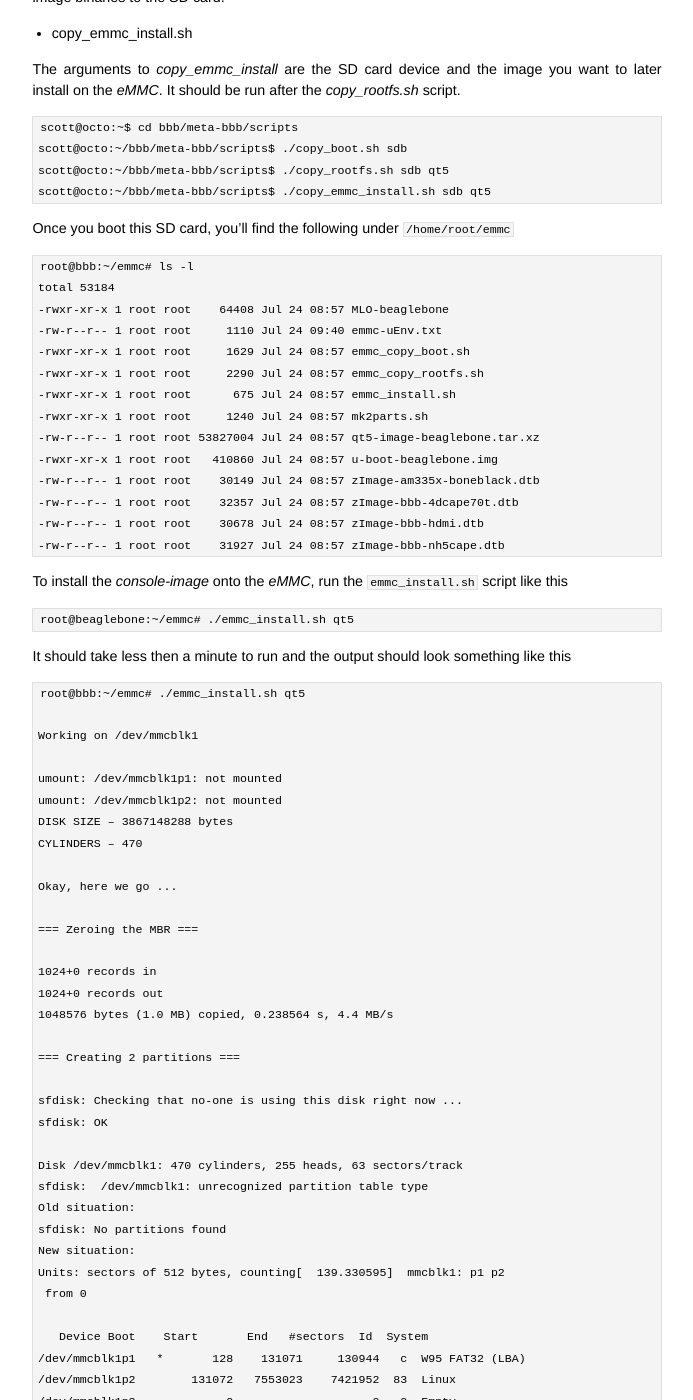
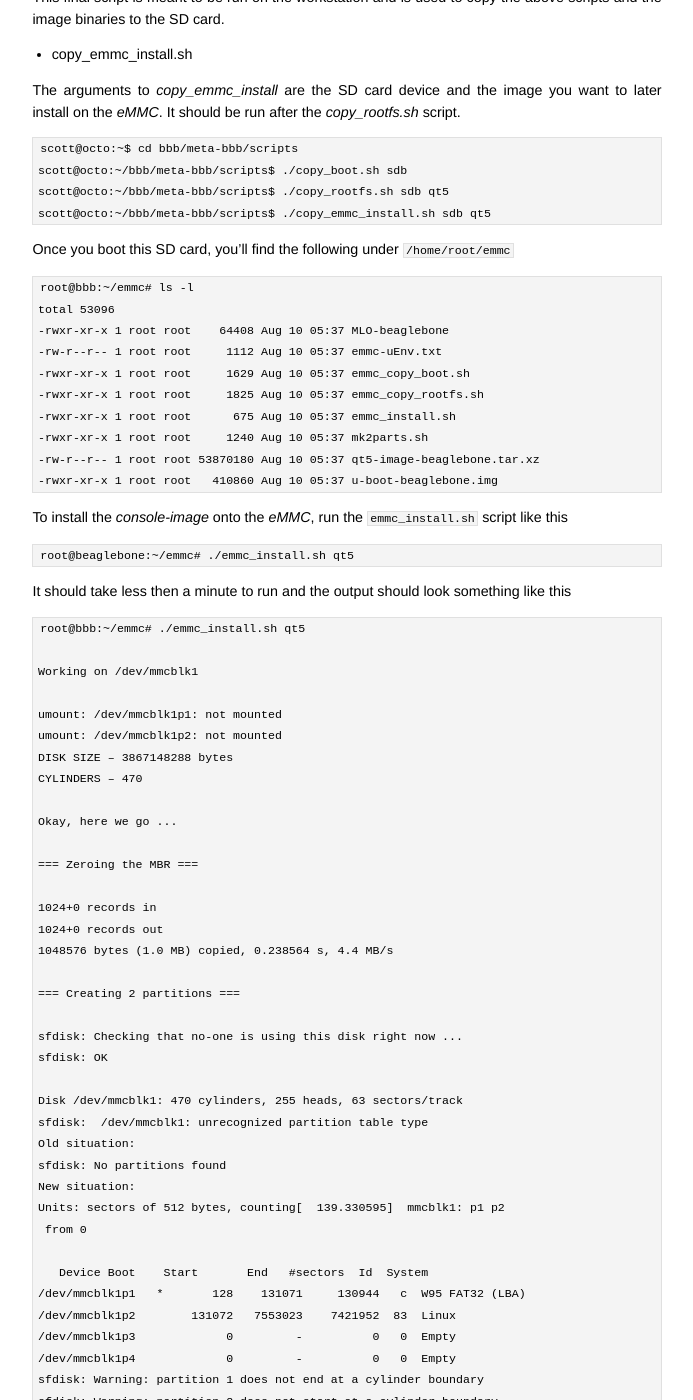
Before and after one commit to jumpnow/jumpnowtek-site, a Jekyll site: the page built from _posts/2015-06-08-BeagleBone-Systems-with-Yocto.md, in a window 1280 px wide and 1400 px high, scrolled down 8314 px. Shown: the whole window, without its empty margins (293-986 px from the left). Built offline with Jekyll 4.4.1, drawn with Linux system fonts in a browser that asks for light colours; some of the changed text lies outside the part shown.

Commit message:
Update for copy script changes

```diff
--- a/_posts/2015-06-08-BeagleBone-Systems-with-Yocto.md
+++ b/_posts/2015-06-08-BeagleBone-Systems-with-Yocto.md
@@ -325,7 +325,7 @@
 
 #### copy_rootfs.sh
 
-This script copies the *zImage* Linux kernel, several device tree binaries (*.dtb) and the rest of the system files to the root file system partition of the SD card.
+This script copies the *zImage* kernel, the device tree binaries and the rest of the operating system to the root file system partition of the SD card.
 
 The script accepts an optional command line argument for the image type, for example `console` or `qt5`. The default is `console` if no argument is provided.
 
@@ -339,7 +339,7 @@
 
     scott@octo:~/bbb/meta-bbb/scripts$ ./copy_rootfs.sh sdb qt5 bbb
 
-The copy_rootfs.sh script will take longer to run and depends a lot on the quality of your SD card.
+The copy_rootfs.sh script will take longer to run and depends a lot on the quality of your SD card. With a good *Class 10* card it should take less then 30 seconds.
 
 The copy scripts will **NOT** unmount partitions automatically. If an SD card partition is already mounted, the script will complain and abort. This is for safety, mine mostly, since I run these scripts many times a day on different machines and the SD cards show up in different places.
 
@@ -398,19 +398,15 @@
 Once you boot this SD card, you'll find the following under `/home/root/emmc`
 
     root@bbb:~/emmc# ls -l
-    total 53184
-    -rwxr-xr-x 1 root root    64408 Jul 24 08:57 MLO-beaglebone
-    -rw-r--r-- 1 root root     1110 Jul 24 09:40 emmc-uEnv.txt
-    -rwxr-xr-x 1 root root     1629 Jul 24 08:57 emmc_copy_boot.sh
-    -rwxr-xr-x 1 root root     2290 Jul 24 08:57 emmc_copy_rootfs.sh
-    -rwxr-xr-x 1 root root      675 Jul 24 08:57 emmc_install.sh
-    -rwxr-xr-x 1 root root     1240 Jul 24 08:57 mk2parts.sh
-    -rw-r--r-- 1 root root 53827004 Jul 24 08:57 qt5-image-beaglebone.tar.xz
-    -rwxr-xr-x 1 root root   410860 Jul 24 08:57 u-boot-beaglebone.img
-    -rw-r--r-- 1 root root    30149 Jul 24 08:57 zImage-am335x-boneblack.dtb
-    -rw-r--r-- 1 root root    32357 Jul 24 08:57 zImage-bbb-4dcape70t.dtb
-    -rw-r--r-- 1 root root    30678 Jul 24 08:57 zImage-bbb-hdmi.dtb
-    -rw-r--r-- 1 root root    31927 Jul 24 08:57 zImage-bbb-nh5cape.dtb
+    total 53096
+    -rwxr-xr-x 1 root root    64408 Aug 10 05:37 MLO-beaglebone
+    -rw-r--r-- 1 root root     1112 Aug 10 05:37 emmc-uEnv.txt
+    -rwxr-xr-x 1 root root     1629 Aug 10 05:37 emmc_copy_boot.sh
+    -rwxr-xr-x 1 root root     1825 Aug 10 05:37 emmc_copy_rootfs.sh
+    -rwxr-xr-x 1 root root      675 Aug 10 05:37 emmc_install.sh
+    -rwxr-xr-x 1 root root     1240 Aug 10 05:37 mk2parts.sh
+    -rw-r--r-- 1 root root 53870180 Aug 10 05:37 qt5-image-beaglebone.tar.xz
+    -rwxr-xr-x 1 root root   410860 Aug 10 05:37 u-boot-beaglebone.img
 
 
 To install the *console-image* onto the *eMMC*, run the `emmc_install.sh` script like this
@@ -484,10 +480,6 @@
     Mounting /dev/mmcblk1p2
     [  147.578422] EXT4-fs (mmcblk1p2): mounted filesystem with ordered data mode. Opts: (null)
     Extracting qt5-image-beaglebone.tar.xz to /media
-    Copying am335x-boneblack.dtb to /media/boot/
-    Copying bbb-hdmi.dtb to /media/boot/
-    Copying bbb-4dcape70t.dtb to /media/boot/
-    Copying bbb-nh5cape.dtb to /media/boot/
     Writing hostname to /etc/hostname
     Unmounting /dev/mmcblk1p2
     Done
@@ -497,6 +489,30 @@
 
 
 Follow the instructions and after reboot you will be running the *qt5-image* from the *eMMC*.
+
+#### Modifying uEnv.txt
+
+The *uEnv.txt* bootloader configuration script is located on the *boot* partition. Before you can edit the file, you need to mount the *boot* partition
+
+    root@bbb:~# mount /dev/mmcblk0p1 /mnt
+
+    root@bbb:~# ls -l /mnt
+    total 466
+    -rwxr-xr-x 1 root root  64408 Aug 10  2015 MLO
+    -rwxr-xr-x 1 root root 410860 Aug 10  2015 u-boot.img
+    -rwxr-xr-x 1 root root    931 Aug 10  2015 uEnv.txt
+
+You can add an entry to `/etc/fstab` if you want the *boot* partition mounted all the time.
+
+First create a better mount point
+
+    root@bbb:~# mkdir /mnt/boot
+
+Then an entry like this
+
+    /dev/mmcblk0p1       /mnt/boot          auto       defaults  0  0
+
+added to `/etc/fstab` would work.
 
 #### Some custom package examples
 
```
Also changed, not shown: _posts/2014-02-21-Duovero-Systems-with-Yocto.md (+2 -2 lines).
